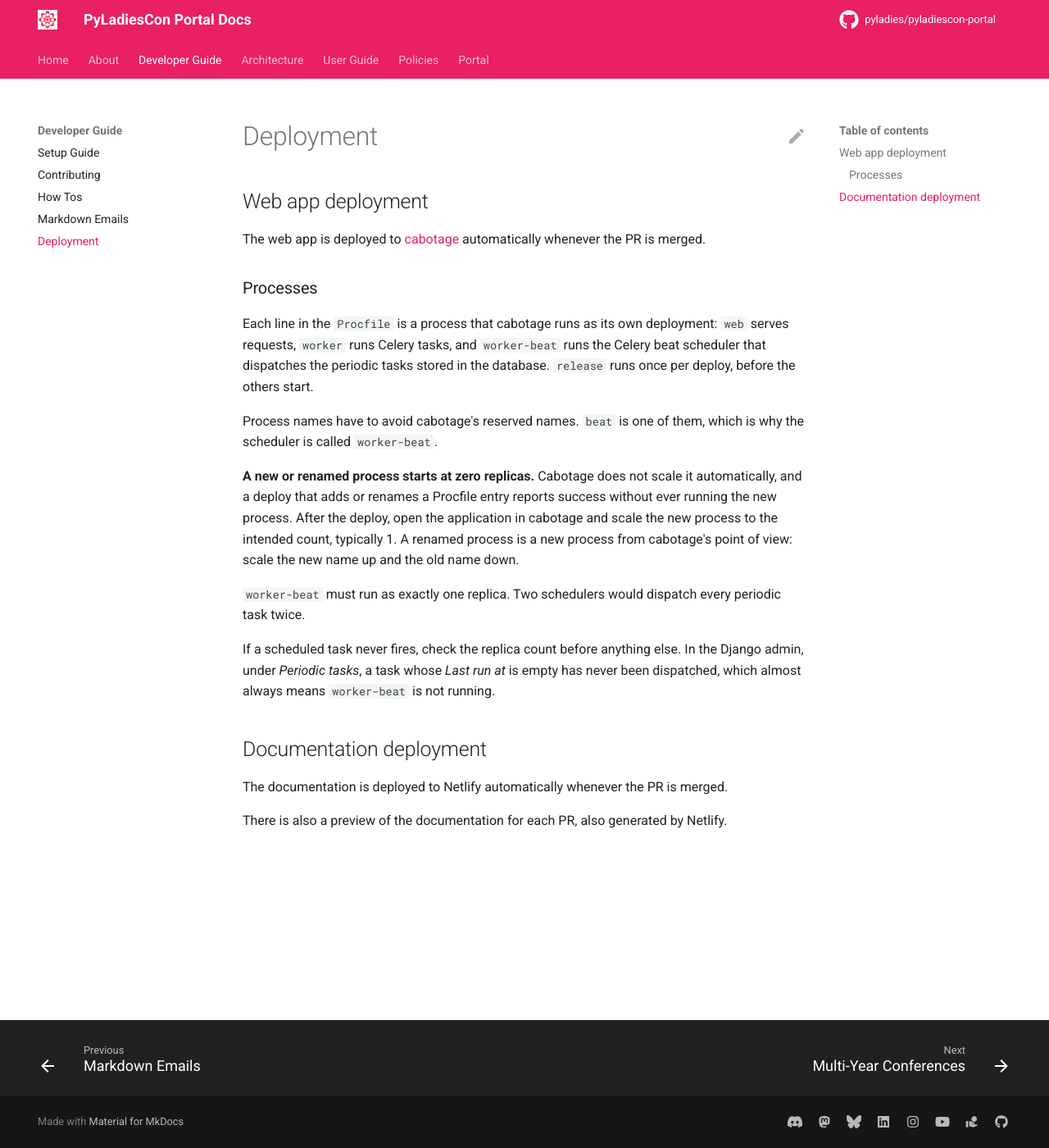
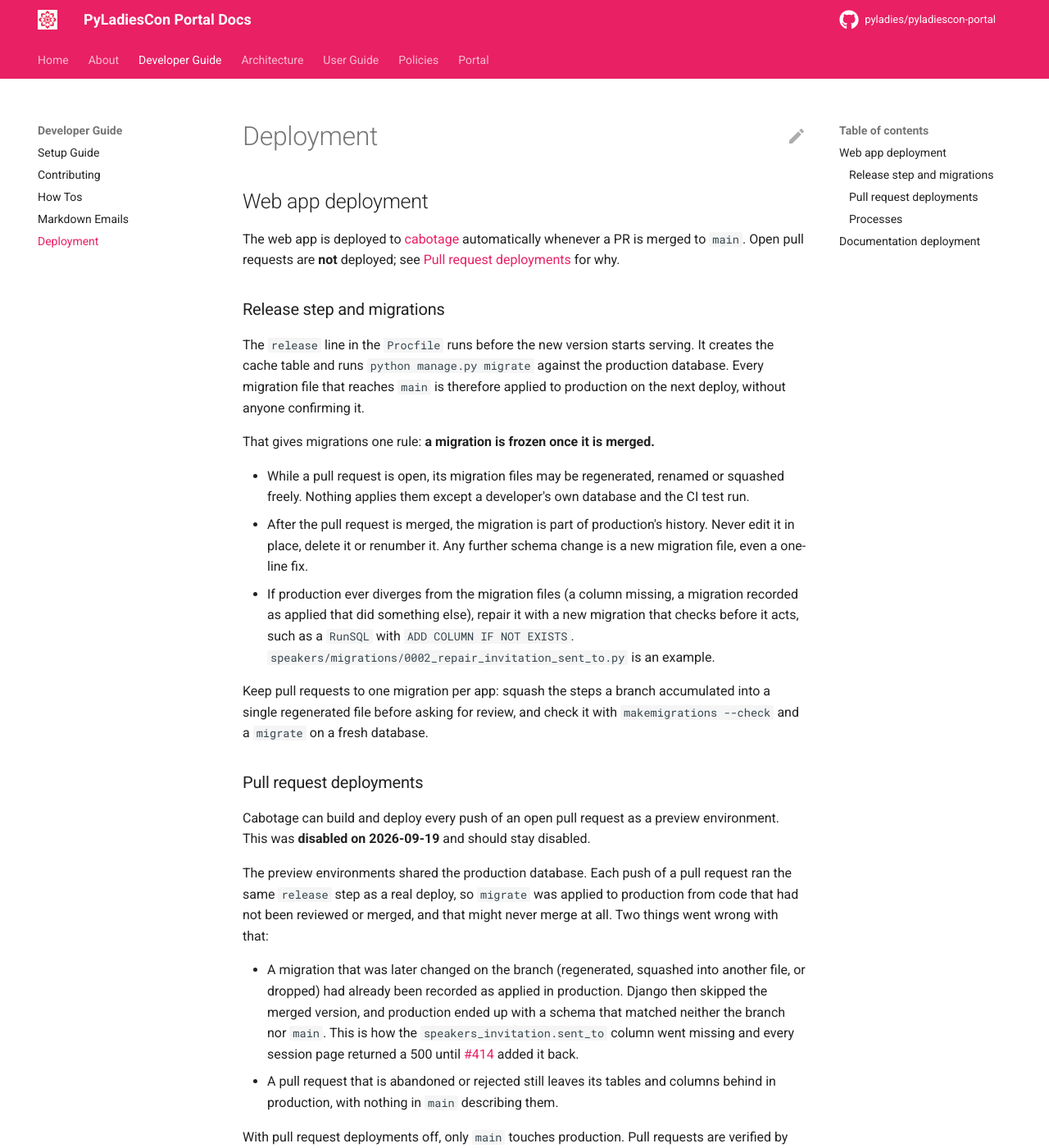
Before and after one commit to pyladies/pyladiescon-portal, an MkDocs documentation site: the page built from docs/developer/deployment.md, in a window 1280 px wide and 1400 px high. Shown: the whole window at 82% size. Built offline with MkDocs 1.6.1 and Material for MkDocs 9.7.7, drawn with Linux system fonts in a browser that asks for light colours; comment, search, counter and statistics services are not loaded; some of the changed text lies outside the part shown.

Commit message:
Document why cabotage pull request deployments are disabled (#416)
Cabotage previewed every push of an open pull request against the production
database, so the release step applied unreviewed migrations to production.
A migration regenerated after a push was then skipped once merged, which is
how speakers_invitation.sent_to went missing (#414). Pull request deployments
were switched off on 2026-09-19; only main deploys now.

Write that down in the deployment guide, state the rule that follows from it
(a migration is frozen once merged, never once pushed), point the migration
how-to at it, and correct the speakers README, which still said "pushed".

```diff
--- a/docs/developer/deployment.md
+++ b/docs/developer/deployment.md
@@ -8,7 +8,62 @@ description: Deployment Information for PyLadiesCon Portal
 ## Web app deployment
 
 The web app is deployed to [cabotage](https://cabotage.us-east-2.psfhosted.computer/)
-automatically whenever the PR is merged.
+automatically whenever a PR is merged to `main`. Open pull requests are
+**not** deployed; see [Pull request deployments](#pull-request-deployments)
+for why.
+
+### Release step and migrations
+
+The `release` line in the `Procfile` runs before the new version starts
+serving. It creates the cache table and runs `python manage.py migrate`
+against the production database. Every migration file that reaches `main`
+is therefore applied to production on the next deploy, without anyone
+confirming it.
+
+That gives migrations one rule: **a migration is frozen once it is merged.**
+
+- While a pull request is open, its migration files may be regenerated,
+  renamed or squashed freely. Nothing applies them except a developer's own
+  database and the CI test run.
+- After the pull request is merged, the migration is part of production's
+  history. Never edit it in place, delete it or renumber it. Any further
+  schema change is a new migration file, even a one-line fix.
+- If production ever diverges from the migration files (a column missing,
+  a migration recorded as applied that did something else), repair it with a
+  new migration that checks before it acts, such as a `RunSQL` with
+  `ADD COLUMN IF NOT EXISTS`. `speakers/migrations/0002_repair_invitation_sent_to.py`
+  is an example.
+
+Keep pull requests to one migration per app: squash the steps a branch
+accumulated into a single regenerated file before asking for review, and
+check it with `makemigrations --check` and a `migrate` on a fresh database.
+
+### Pull request deployments
+
+Cabotage can build and deploy every push of an open pull request as a
+preview environment. This was **disabled on 2026-09-19** and should stay
+disabled.
+
+The preview environments shared the production database. Each push of a
+pull request ran the same `release` step as a real deploy, so `migrate` was
+applied to production from code that had not been reviewed or merged, and
+that might never merge at all. Two things went wrong with that:
+
+- A migration that was later changed on the branch (regenerated, squashed
+  into another file, or dropped) had already been recorded as applied in
+  production. Django then skipped the merged version, and production ended
+  up with a schema that matched neither the branch nor `main`. This is how
+  the `speakers_invitation.sent_to` column went missing and every session
+  page returned a 500 until [#414](https://github.com/pyladies/pyladiescon-portal/pull/414)
+  added it back.
+- A pull request that is abandoned or rejected still leaves its tables and
+  columns behind in production, with nothing in `main` describing them.
+
+With pull request deployments off, only `main` touches production. Pull
+requests are verified by the CI test run, which builds its own database
+from the migration files, and by the Netlify preview for documentation.
+If preview environments are wanted again, they need a database of their
+own, separate from production, before they are re-enabled.
 
 ### Processes
 
```
Also changed, not shown: docs/developer/howto.md (+6 -0 lines), speakers/README.md (+7 -5 lines).
